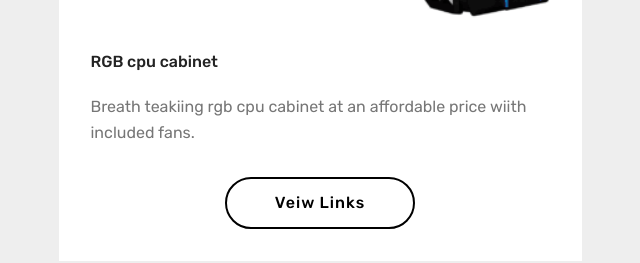
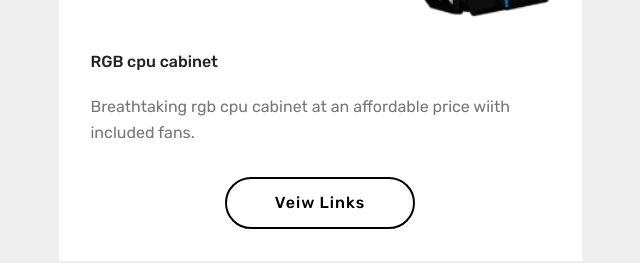
Before and after one commit to AnolChakraborty/PCparts, a plain HTML site: page index.html in a window 1280 px wide. Shown: the part 2198-2461 px from the top of the page, 320-960 px from the left. Drawn offline with Linux system fonts and the light colour scheme.

Commit message:
Update index.html

```diff
--- a/index.html
+++ b/index.html
@@ -153,7 +153,7 @@
                     <div class="card-box">
                         <h4 class="card-title mbr-fonts-style display-7">
                             RGB cpu cabinet</h4>
-                        <p class="mbr-text mbr-fonts-style display-7">Breath teakiing rgb cpu cabinet at an affordable price wiith included fans.</p>
+                        <p class="mbr-text mbr-fonts-style display-7">Breathtaking rgb cpu cabinet at an affordable price wiith included fans.</p>
                     </div>
                     <div class="mbr-section-btn text-center"><a href="page1.html#header16-c" class="btn btn-black-outline display-4">Veiw Links</a></div>
                 </div>
```
